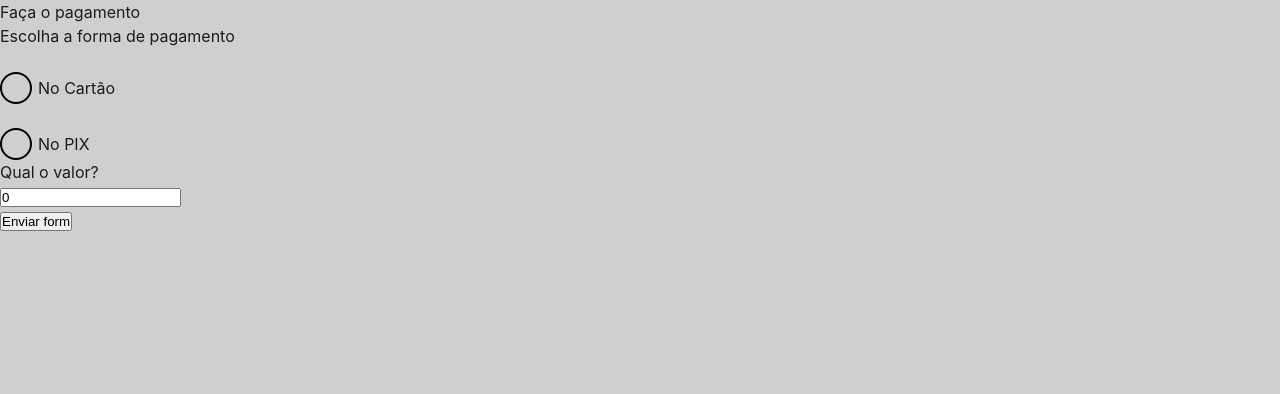
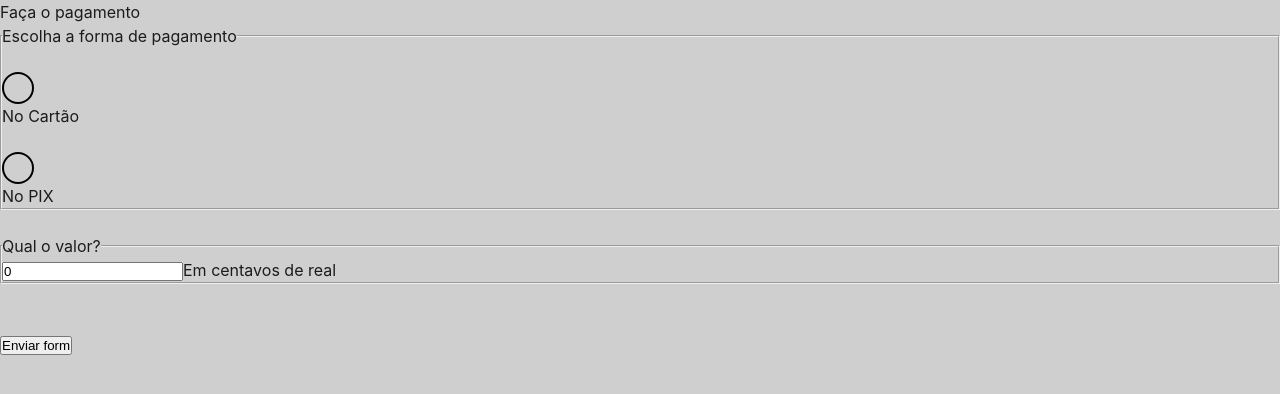
Before and after one commit to StructCE/our-react-components, a React (Vite) app: page / in a window 1280 px wide. Shown: the top 394 px of the page. Built offline with nearby package versions, Linux system fonts and the light colour scheme.

Commit message:
eslint fixed and labels added

```diff
--- a/src/components/RadioInput/example2/index.jsx
+++ b/src/components/RadioInput/example2/index.jsx
@@ -28,26 +28,28 @@ export function RadioInputExample2() {
   return (
     <form id="form" onSubmit={handleSubmit}>
       <h1>Faça o pagamento</h1>
-      <h2>Escolha a forma de pagamento</h2>
+      <fieldset>
+        <legend>Escolha a forma de pagamento</legend>
         <CustomRadio
           name="paymentMethod"
           value="card"
           id="card"
           checked={formInfo.paymentMethod === "card"}
           onChange={handleChange}
-      >
-        No Cartão
-      </CustomRadio>
+        />
+        <label htmlFor="card">No Cartão</label>
         <CustomRadio
           name="paymentMethod"
           id="pix"
           value="pix"
           checked={formInfo.paymentMethod === "pix"}
           onChange={handleChange}
-      >
-        No PIX
-      </CustomRadio>
-      <h2>Qual o valor?</h2>
+        />
+        <label htmlFor="pix">No PIX</label>
+      </fieldset>
+      <br />
+      <fieldset>
+        <legend>Qual o valor?</legend>
         <input
           type="number"
           name="value"
@@ -55,10 +57,13 @@ export function RadioInputExample2() {
           onChange={handleChange}
           value={formInfo.value}
           step={100}
+          min={100}
         />
-      {/* <label htmlFor="value" aria-controls="formValue">
+        <label htmlFor="value" aria-controls="formValue">
           Em centavos de real
-      </label> */}
+        </label>
+      </fieldset>
+      <br />
       <br />
       <button type="submit">Enviar form</button>
     </form>
```
Also changed, not shown: .eslintrc.json. Lines whose indentation alone changed are shown as unchanged.
